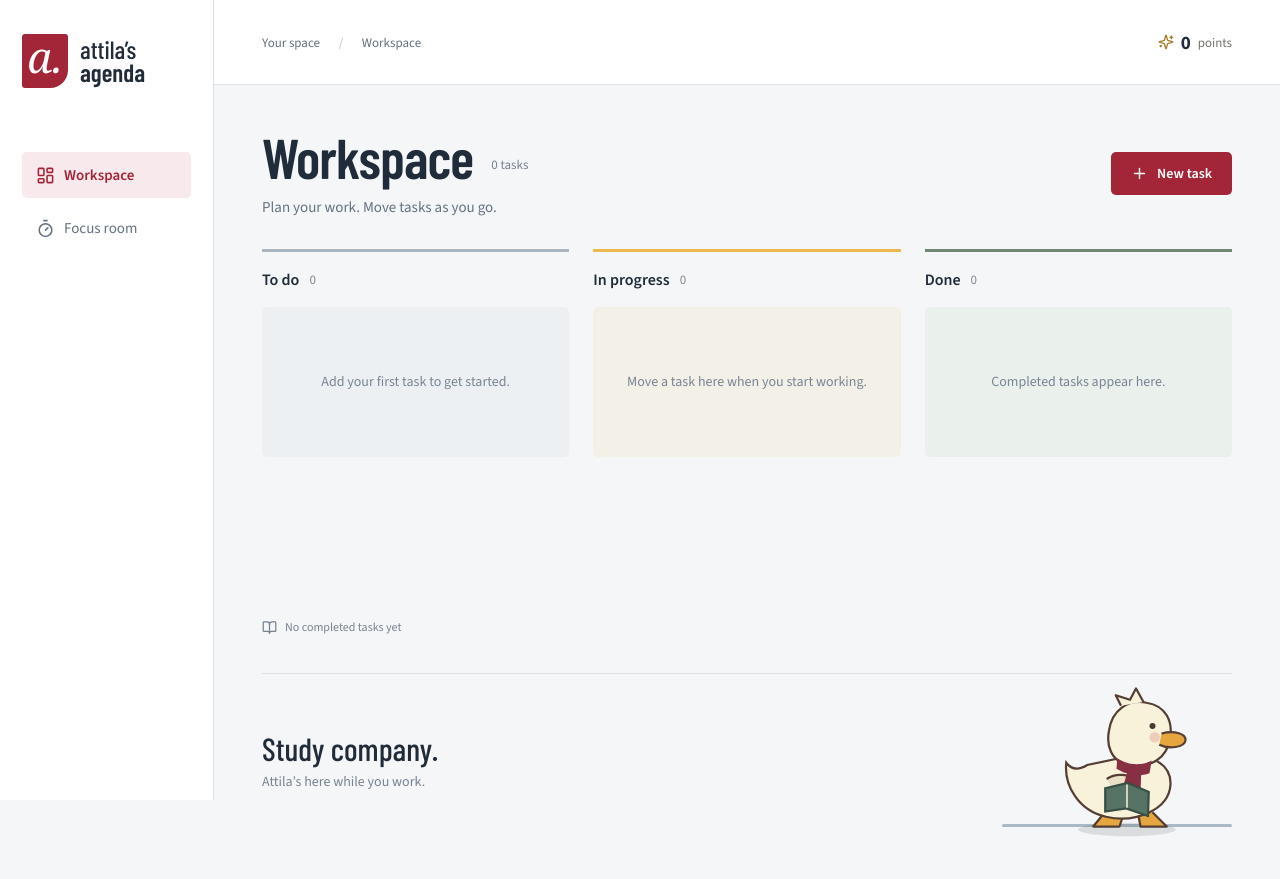
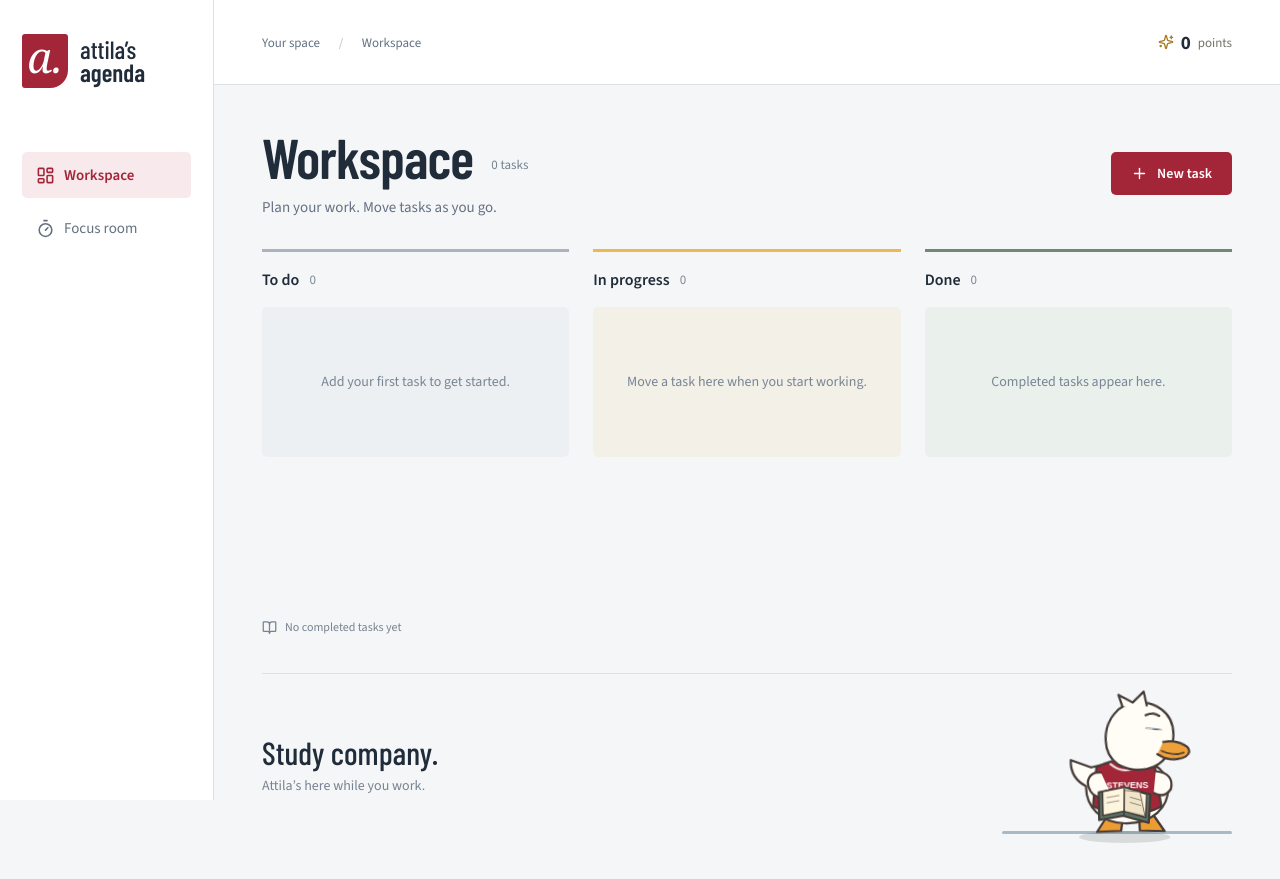
Before and after one commit to yparmar2024/atillas_agenda, a React (Vite) app: page / in a window 1280 px wide. Built offline with nearby package versions, Linux system fonts and the light colour scheme.

Commit message:
fix(mascot): animate Attila steps, reading, and book-to-celebration transition

```diff
--- a/src/App.tsx
+++ b/src/App.tsx
@@ -36,7 +36,7 @@ export function App() {
   const closeDialog = useCallback(() => setModal(false), []);
   useEffect(() => {
     if (!celebrate) return;
-    const timeout = setTimeout(() => setCelebrate(false), 2500);
+    const timeout = setTimeout(() => setCelebrate(false), 3600);
     return () => clearTimeout(timeout);
   }, [celebrate]);
   useEffect(() => {
--- a/src/components/Mascot.tsx
+++ b/src/components/Mascot.tsx
@@ -1,89 +1,156 @@
+import { useEffect, useRef, useState } from 'react';
 import '../styles/mascot.css';
-export function Mascot({
-  state = 'idle',
-}: {
-  state?: 'idle' | 'walking' | 'studying' | 'celebrating';
-}) {
+type MascotState = 'idle' | 'walking' | 'studying' | 'celebrating';
+export function Mascot({ state = 'idle' }: { state?: MascotState }) {
+  const previous = useRef(state);
+  const [loweringBook, setLoweringBook] = useState(false);
+  useEffect(() => {
+    if (previous.current === 'studying' && state === 'celebrating')
+      setLoweringBook(true);
+    previous.current = state;
+    if (state !== 'celebrating') {
+      setLoweringBook(false);
+      return;
+    }
+    const timeout = setTimeout(() => setLoweringBook(false), 700);
+    return () => clearTimeout(timeout);
+  }, [state]);
   return (
     <div
-      className={`duck duck-${state}`}
+      className={`duck duck-${state} ${loweringBook ? 'duck-book-down' : ''}`}
       role="img"
       aria-label={`Attila the duck, ${state}`}
     >
-      <svg viewBox="0 0 220 210" fill="none">
+      <svg
+        viewBox="0 0 220 220"
+        fill="none"
+        stroke="#453b38"
+        strokeWidth="3"
+        strokeLinecap="round"
+        strokeLinejoin="round"
+      >
         <ellipse
-          cx="112"
-          cy="194"
-          rx="65"
-          ry="9"
+          className="duck-shadow"
+          cx="109"
+          cy="204"
+          rx="61"
+          ry="8"
           fill="#263c2e"
-          opacity=".13"
+          opacity=".14"
+          stroke="none"
         />
         <g className="duck-body">
           <path
-            d="M80 174l-13 16h35l5-15M127 174l3 16h35l-19-19"
-            fill="#E5A640"
-            stroke="#553F35"
-            strokeWidth="3"
-            strokeLinejoin="round"
+            className="duck-foot duck-foot-left"
+            d="M87 175l-15 23 32-1 3-21"
+            fill="#ed9c32"
           />
           <path
-            d="M59 108c-13 8-22 5-28-3-3 30 16 64 53 72 39 9 84-9 86-43 1-27-25-41-59-37z"
-            fill="#F8F2DB"
-            stroke="#553F35"
-            strokeWidth="3"
+            className="duck-foot duck-foot-right"
+            d="M128 175l1 22 33 1-17-25"
+            fill="#ed9c32"
           />
           <path
-            d="M86 126c11-8 31-6 39 4-1 16-14 26-30 24"
-            fill="#E9E0C5"
-            stroke="#553F35"
-            strokeWidth="3"
-            strokeLinecap="round"
+            d="M65 112l-27-10c-1 17 7 28 20 35-1 27 19 49 51 50 37 1 60-21 58-49-2-25-26-38-55-37z"
+            fill="#fffdf5"
+          />
+          <path d="M72 112q39-20 78 0l8 53q-43 22-91-1z" fill="#a32638" />
+          <path d="M91 108q20 17 40-1" stroke="#f4e9e7" />
+          <text
+            x="113"
+            y="140"
+            fill="white"
+            stroke="none"
+            textAnchor="middle"
+            fontSize="12"
+            fontWeight="700"
+            fontFamily="sans-serif"
+          >
+            STEVENS
+          </text>
+          <text
+            x="113"
+            y="160"
+            fill="white"
+            stroke="none"
+            textAnchor="middle"
+            fontSize="18"
+            fontWeight="700"
+            fontFamily="sans-serif"
+          >
+            00
+          </text>
+          <g className="duck-head">
+            <path
+              d="M101 108C78 95 76 62 89 42c12-20 42-25 62-13 23 13 26 48 9 68-13 16-39 20-59 11z"
+              fill="#fffdf5"
+            />
+            <path d="M99 31l-7-15 20 8 13-16 6 18" fill="#fffdf5" />
+            <g className="duck-eye">
+              <ellipse
+                cx="143"
+                cy="56"
+                rx="10"
+                ry="13"
+                fill="white"
+                strokeWidth="2"
+              />
+              <ellipse
+                cx="146"
+                cy="59"
+                rx="5"
+                ry="7"
+                fill="#5086aa"
+                stroke="none"
+              />
+              <circle cx="147" cy="60" r="3" fill="#263441" stroke="none" />
+              <circle cx="149" cy="57" r="1.5" fill="white" stroke="none" />
+            </g>
+            <path d="M131 39q9-6 18-1" />
+            <path d="M158 72c15-5 35 0 36 9 0 10-24 18-42 8" fill="#efa139" />
+            <path d="M157 84q18 6 30-1" strokeWidth="2" />
+          </g>
+          <path
+            className="duck-wing duck-wing-back"
+            d="M151 118q25 3 20 24-9 13-23 5"
+            fill="#fffdf5"
           />
           <path
-            d="M112 109c-21-8-28-26-24-47 4-27 25-42 50-37 26 4 36 25 31 49-4 24-24 39-57 35z"
-            fill="#F8F2DB"
-            stroke="#553F35"
-            strokeWidth="3"
+            className="duck-wing duck-wing-front"
+            d="M78 119c-16-2-22 12-14 25 6 9 18 10 27 4"
+            fill="#fffdf5"
+          />
+        </g>
+        {(state === 'studying' || loweringBook) && (
+          <g className="duck-book">
+            <path d="M74 146l34-7 35 9-2 38-34-9-32 6z" fill="#577365" />
+            <path
+              d="M79 145l29-6 30 9-1 31-29-8-28 6z"
+              fill="#fff6df"
+              strokeWidth="2"
+            />
+            <path d="M108 141v35" strokeWidth="2" />
+            <path
+              className="duck-page"
+              d="M109 143l20 2 7 32-27-6z"
+              fill="#f0e5c7"
+              strokeWidth="1"
             />
             <path
-            d="M104 29l-7-14 19 6 8-15 10 18"
-            fill="#F8F2DB"
-            stroke="#553F35"
-            strokeWidth="3"
-            strokeLinejoin="round"
+              d="M85 153l16-3m-16 10 16-3m15-5 14 4m-14 3 14 4"
+              strokeWidth="1.5"
+              opacity=".5"
             />
-          <path
-            d="M158 66c18-5 33 1 32 9-1 10-23 12-35 6"
-            fill="#E5A640"
-            stroke="#553F35"
-            strokeWidth="3"
-          />
-          <circle cx="146" cy="56" r="4" fill="#49382F" />
-          <circle cx="149" cy="71" r="7" fill="#E9B6A1" opacity=".6" />
-          <path
-            d="M99 99c13 9 32 11 46 3l-3 17c-17 6-32 1-44-6z"
-            fill="#872F43"
-          />
-          <path d="M114 112l-9 31 16-5 9 8 1-30" fill="#872F43" />
-          {state === 'studying' && (
-            <g>
-              <path
-                d="M83 139l30-7 28 12-1 32-29-10-28 4z"
-                fill="#577365"
-                stroke="#384F44"
-                strokeWidth="3"
-              />
-              <path d="M112 134v31" stroke="#F8F2DB" strokeWidth="2" />
           </g>
         )}
         {state === 'celebrating' && (
-            <g fill="#E5A640">
-              <path d="M42 35l4 10 11 3-11 4-4 10-3-10-11-4 11-3z" />
-              <path d="M182 104l3 8 9 3-9 3-3 8-3-8-8-3 8-3z" />
+          <g className="duck-sparkles" fill="#edb94f" stroke="none">
+            <path d="M40 47l4 12 12 4-12 4-4 12-4-12-12-4 12-4z" />
+            <path d="M181 112l3 9 9 3-9 3-3 9-3-9-9-3 9-3z" />
+            <circle cx="62" cy="30" r="4" />
+            <circle cx="181" cy="42" r="3" />
           </g>
         )}
-        </g>
       </svg>
     </div>
   );
--- a/src/styles/mascot.css
+++ b/src/styles/mascot.css
@@ -7,30 +7,223 @@
   display: block;
   overflow: visible;
 }
-.duck-studying .duck-body {
-  transform-origin: 50% 90%;
+.duck-body {
+  transform-origin: 110px 183px;
+  animation: duck-breathe 3.2s ease-in-out infinite;
+}
+.duck-head {
+  transform-origin: 116px 105px;
+  animation: duck-look 7s ease-in-out infinite;
+}
+.duck-eye {
+  transform-origin: 143px 56px;
+  animation: duck-blink 5.7s infinite;
+}
+.duck-wing-front {
+  transform-origin: 79px 121px;
+}
+.duck-wing-back {
+  transform-origin: 150px 120px;
+}
+.duck-foot-left {
+  transform-origin: 99px 178px;
+}
+.duck-foot-right {
+  transform-origin: 136px 178px;
 }
 .duck-walking .duck-body {
-  animation: waddle 0.6s ease-in-out infinite;
+  animation: duck-step-bob 0.72s ease-in-out infinite;
+}
+.duck-walking .duck-foot-left {
+  animation: duck-step 0.72s ease-in-out infinite;
+}
+.duck-walking .duck-foot-right {
+  animation: duck-step 0.72s ease-in-out -0.36s infinite;
+}
+.duck-walking .duck-wing-front {
+  animation: duck-wing-swing 0.72s ease-in-out infinite;
+}
+.duck-walking .duck-wing-back {
+  animation: duck-wing-swing 0.72s ease-in-out -0.36s infinite;
+}
+.duck-studying .duck-head {
+  animation: duck-read 4.5s ease-in-out infinite;
+}
+.duck-book {
+  transform-origin: 108px 178px;
+  animation: duck-book-sway 3.2s ease-in-out infinite;
+}
+.duck-page {
+  transform-origin: 109px 157px;
+  animation: duck-page-turn 9s ease-in-out infinite;
 }
 .duck-celebrating .duck-body {
-  animation: jump 0.55s ease-in-out 4;
+  animation: duck-cheer 0.85s ease-in-out 0.7s 3;
+}
+.duck-celebrating .duck-wing-front {
+  animation: duck-flap 0.42s ease-in-out 0.7s 6;
+}
+.duck-celebrating .duck-wing-back {
+  animation: duck-flap 0.42s ease-in-out 0.8s 6 reverse;
+}
+.duck-celebrating .duck-head {
+  animation: duck-happy 0.85s ease-in-out 0.7s 3;
+}
+.duck-book-down .duck-book {
+  animation: duck-put-book 0.7s ease-in forwards;
+}
+.duck-sparkles {
+  transform-origin: 110px 100px;
+  opacity: 0;
+  animation: duck-sparkle 0.85s ease-out 0.7s 3;
 }
 .roaming {
-  animation: roam 22s ease-in-out infinite alternate;
+  animation: duck-roam 24s linear infinite;
 }
-@keyframes waddle {
+.roaming .duck {
+  animation: duck-direction 24s linear infinite;
+}
+@keyframes duck-breathe {
   50% {
-    transform: translateY(-4px) rotate(3deg);
+    transform: translateY(-2px) rotate(-1deg);
   }
 }
-@keyframes jump {
-  50% {
-    transform: translateY(-15px) rotate(-5deg);
+@keyframes duck-look {
+  20%,
+  75% {
+    transform: rotate(0);
+  }
+  40%,
+  55% {
+    transform: rotate(-5deg);
+  }
+  85% {
+    transform: rotate(3deg);
   }
 }
-@keyframes roam {
-  to {
+@keyframes duck-blink {
+  0%,
+  42%,
+  46%,
+  94%,
+  98%,
+  100% {
+    transform: scaleY(1);
+  }
+  44%,
+  96% {
+    transform: scaleY(0.06);
+  }
+}
+@keyframes duck-step {
+  25% {
+    transform: translate(5px, -6px) rotate(-12deg);
+  }
+  75% {
+    transform: translate(-5px, 0) rotate(8deg);
+  }
+}
+@keyframes duck-step-bob {
+  25%,
+  75% {
+    transform: translateY(-3px);
+  }
+  50% {
+    transform: rotate(1.5deg);
+  }
+}
+@keyframes duck-wing-swing {
+  50% {
+    transform: rotate(-8deg);
+  }
+}
+@keyframes duck-read {
+  25%,
+  70% {
+    transform: rotate(7deg) translateY(2px);
+  }
+  85% {
+    transform: rotate(-4deg);
+  }
+}
+@keyframes duck-book-sway {
+  50% {
+    transform: translateY(-2px) rotate(1deg);
+  }
+}
+@keyframes duck-page-turn {
+  0%,
+  78%,
+  100% {
+    transform: scaleX(1);
+  }
+  88% {
+    transform: scaleX(0.08);
+  }
+}
+@keyframes duck-put-book {
+  55% {
+    opacity: 1;
+    transform: translate(15px, 10px) rotate(14deg);
+  }
+  100% {
+    opacity: 0;
+    transform: translate(25px, 23px) rotate(20deg) scale(0.85);
+  }
+}
+@keyframes duck-cheer {
+  15% {
+    transform: translateY(3px) scale(1.03, 0.97);
+  }
+  42% {
+    transform: translateY(-16px) rotate(-5deg);
+  }
+  70% {
+    transform: translateY(0) scale(1.04, 0.96);
+  }
+  100% {
+    transform: none;
+  }
+}
+@keyframes duck-flap {
+  50% {
+    transform: rotate(55deg);
+  }
+}
+@keyframes duck-happy {
+  45% {
+    transform: rotate(-9deg);
+  }
+}
+@keyframes duck-sparkle {
+  15% {
+    opacity: 1;
+  }
+  100% {
+    opacity: 0;
+    transform: translateY(-18px) scale(1.12);
+  }
+}
+@keyframes duck-roam {
+  0%,
+  100% {
+    left: 10%;
+  }
+  48%,
+  52% {
     left: 68%;
   }
 }
+@keyframes duck-direction {
+  0%,
+  48% {
+    transform: scaleX(1);
+  }
+  50%,
+  98% {
+    transform: scaleX(-1);
+  }
+  100% {
+    transform: scaleX(1);
+  }
+}
```
Lines whose indentation alone changed are shown as unchanged.
